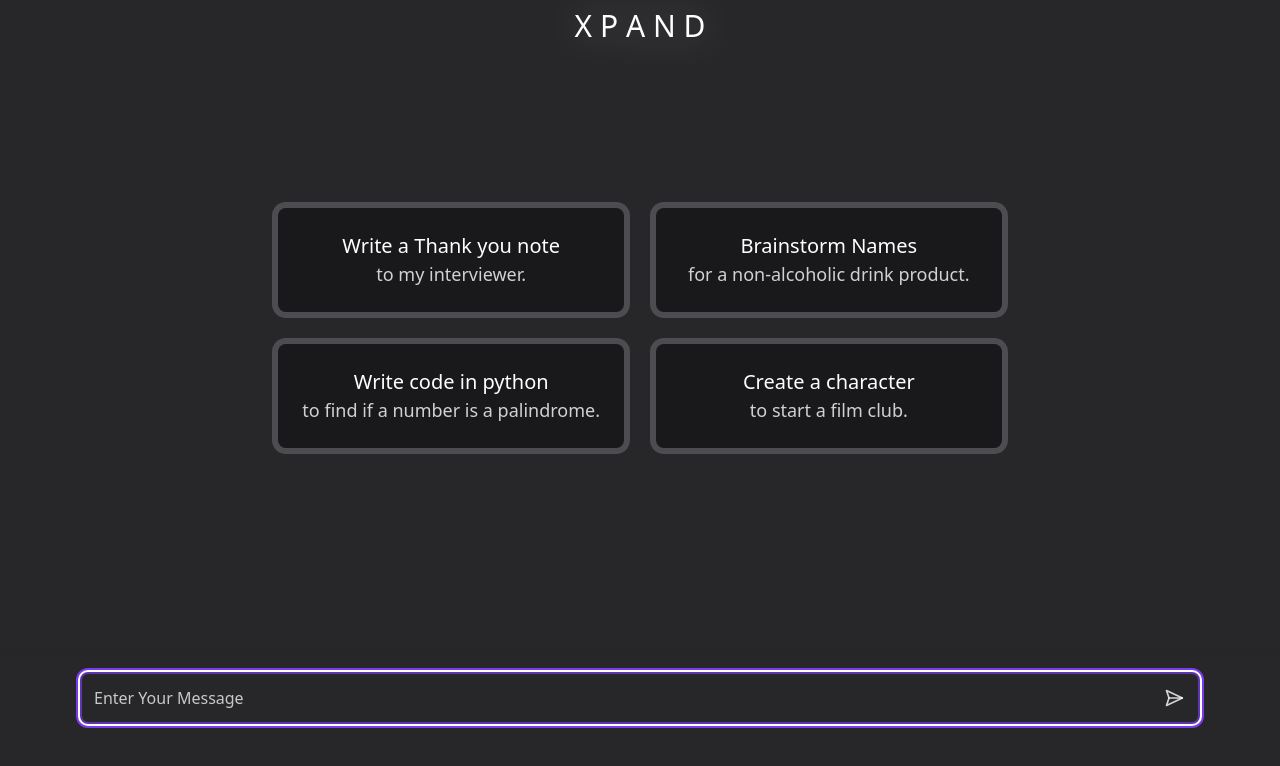
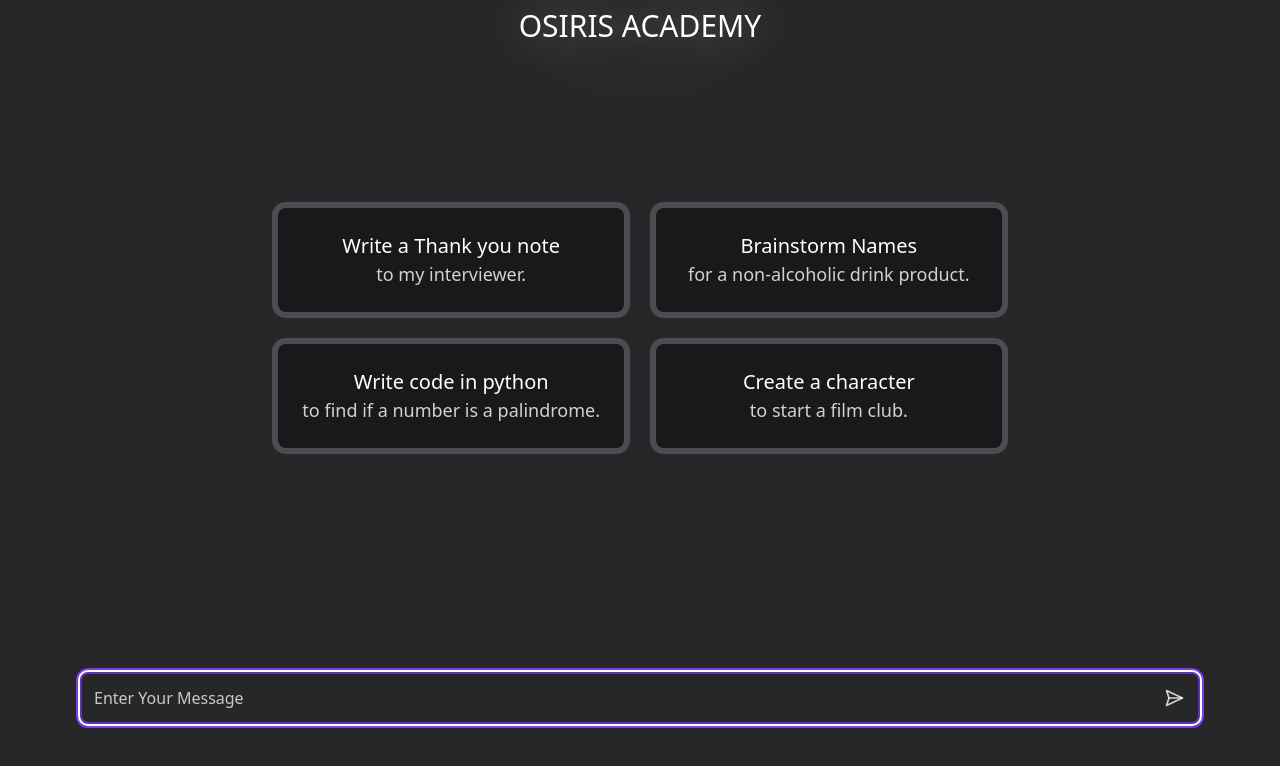
Before and after one commit to Rhemaria01/Xpandi-ai-frontend, a React (Create React App) app: page / in a window 1280 px wide. Shown: the top 766 px of the page. Built offline with nearby package versions, Linux system fonts and the light colour scheme.

Commit message:
Xpand to Osiris

```diff
--- a/src/components/ChatPage.tsx
+++ b/src/components/ChatPage.tsx
@@ -9,7 +9,7 @@ const ChatPage = () => {
       <div className="fixed top-0  w-full  z-20 bg-zinc-800">
         <div className="text-3xl font-medium text-white  bg-inherit text-center rounded-md py-2 ">
           <a href="/" className="drop-shadow-glow">
-            X P A N D
+            OSIRIS ACADEMY
           </a>
         </div>
       </div>
--- a/src/components/Message.tsx
+++ b/src/components/Message.tsx
@@ -21,7 +21,7 @@ const Message = ({ message }: { message: message }) => {
           " transition-all prose whitespace-pre-wrap text-lg flex flex-col pt-2"
         )}>
         <span className="text-xl font-medium pb-2 text-white">
-          {message.isUserMessage ? "User" : "Xpandi"}
+          {message.isUserMessage ? "User" : "OSIRIS AI"}
         </span>
         <span className="text-white">{message.text}</span>
       </div>
--- a/src/components/Messages.tsx
+++ b/src/components/Messages.tsx
@@ -33,7 +33,7 @@ const Messages = () => {
                 </Avatar>
                 <div className="transition-all prose whitespace-pre-wrap text-lg flex flex-col pt-2">
                   <span className="text-xl font-medium pb-2 text-white">
-                    Xpandi
+                    OSIRIS AI
                   </span>
                   <span className="text-white">
                     {generating ? (
```
